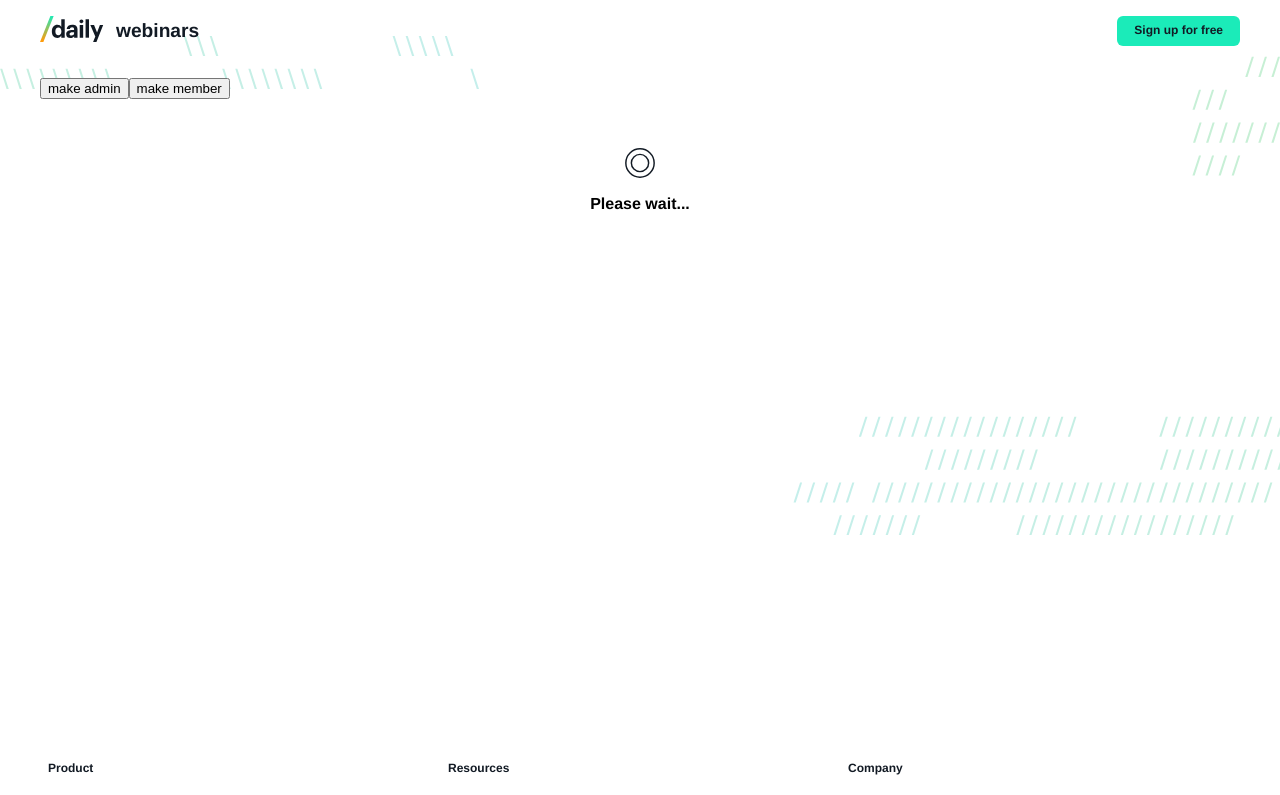
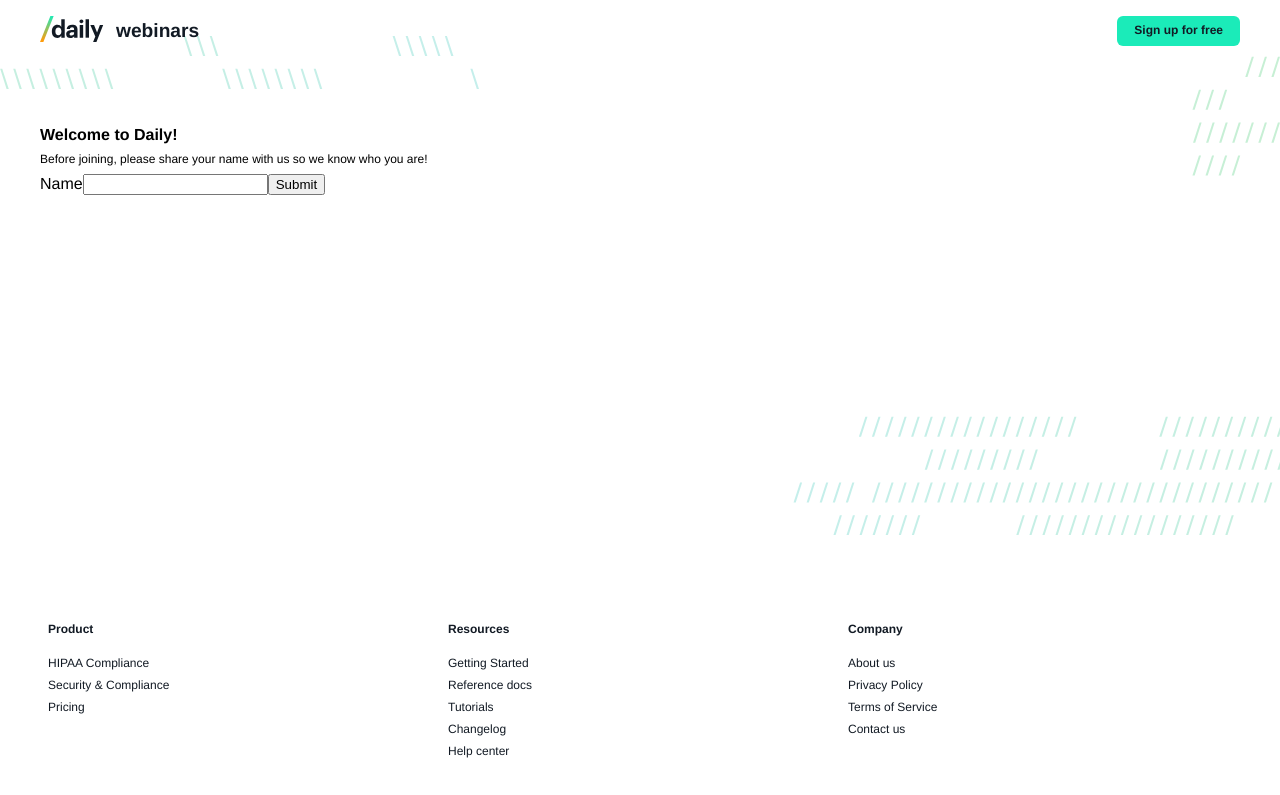
Before and after one commit to daily-demos/webinar, a React (Create React App) app: page /1 in a window 1280 px wide. Shown: the top 795 px of the page. Built offline with nearby package versions, Linux system fonts and the light colour scheme; no server answers.

Commit message:
update toml

```diff
--- a/src/views/WebinarCall.jsx
+++ b/src/views/WebinarCall.jsx
@@ -6,32 +6,58 @@ import ErrorMessage from "../components/ErrorMessage";
 import Loading from "../components/Loading";
 import SubHeader from "../components/text/SubHeader";
 import BodyText from "../components/text/BodyText";
-import { useParams } from "react-router-dom";
+import { useParams, useLocation } from "react-router-dom";
 
 const WebinarCall = () => {
   const videoRef = useRef(null);
   const [currentView, setCurrentView] = useState("loading"); // loading | call | waiting | error | needsUsername
   const [username, setUsername] = useState(null);
+  const [token, setToken] = useState(null);
   const [callFrame, setCallFrame] = useState(null);
   const [accountType, setAccountType] = useState(null);
   const [height, setHeight] = useState(null);
   const [roomURL, setRoomUrl] = useState();
-  const defaultRoom = process.env.REACT_APP_BASE_URL;
+  const baseUrl = process.env.REACT_APP_BASE_URL;
   const { roomName } = useParams();
+  const { search } = useLocation();
   const inputRef = useRef();
-
+  // ?t=eyJhbGciOiJIUzI1NiIsInR5cCI6IkpXVCJ9.eyJvIjp0cnVlLCJ1IjoiamVzcyIsInNzIjp0cnVlLCJ2byI6ZmFsc2UsImFvIjpmYWxzZSwiciI6IndlYmluYXIiLCJkIjoiNDNkNWVhYjgtZjRiNy00ZjUxLTlkNjUtOTY4N2UyOGJkYjRlIiwiaWF0IjoxNjA2NDA4MDI5fQ.SSLKfjRtGN_ikqiy1ykxJwHMlXar19ZpBe61svkubKs
   const makeAdmin = () => {
     setAccountType("admin");
-    const room = `${defaultRoom}/${roomURL}?t=eyJhbGciOiJIUzI1NiIsInR5cCI6IkpXVCJ9.eyJvIjp0cnVlLCJ1IjoiamVzcyIsInNzIjp0cnVlLCJ2byI6ZmFsc2UsImFvIjpmYWxzZSwiciI6IndlYmluYXIiLCJkIjoiNDNkNWVhYjgtZjRiNy00ZjUxLTlkNjUtOTY4N2UyOGJkYjRlIiwiaWF0IjoxNjA2NDA4MDI5fQ.SSLKfjRtGN_ikqiy1ykxJwHMlXar19ZpBe61svkubKs`;
+    const room = `${baseUrl}/${roomURL}?t=${token}`;
     console.log(room);
     setRoomUrl(room);
   };
 
   const makeMember = () => {
     setAccountType("member");
-    const room = `${defaultRoom}${roomName}`;
+    const room = `${baseUrl}${roomName}`;
     console.log("here", room);
     setRoomUrl(room);
+  };
+  console.log(useLocation());
+  useEffect(() => {
+    if (currentView === "loading") {
+      if (search && search.match(/^[?t=]/)) {
+        console.log("validate");
+      } else {
+        makeMember();
+      }
+    }
+  }, [currentView]);
+
+  useEffect(() => {
+    if (!roomURL) return;
+    setCurrentView("waiting");
+  }, [roomURL]);
+
+  const submitName = (e) => {
+    e.preventDefault();
+    console.log(inputRef.current.value);
+    if (inputRef.current && inputRef.current.value?.trim()) {
+      console.log("set username");
+      setUsername(inputRef.current.value?.trim());
+    }
   };
 
   const CALL_OPTIONS = {
@@ -95,20 +121,6 @@ const WebinarCall = () => {
     };
   }, [username, videoRef]);
 
-  useEffect(() => {
-    if (!roomURL) return;
-    setCurrentView("waiting");
-  }, [roomURL]);
-
-  const submitName = (e) => {
-    e.preventDefault();
-    console.log(inputRef.current.value);
-    if (inputRef.current && inputRef.current.value?.trim()) {
-      console.log("set username");
-      setUsername(inputRef.current.value?.trim());
-    }
-  };
-
   return (
     <FlexContainer>
       {!accountType && (
```
Also changed, not shown: 2 other files (tests, documents, lock files or other folders).
